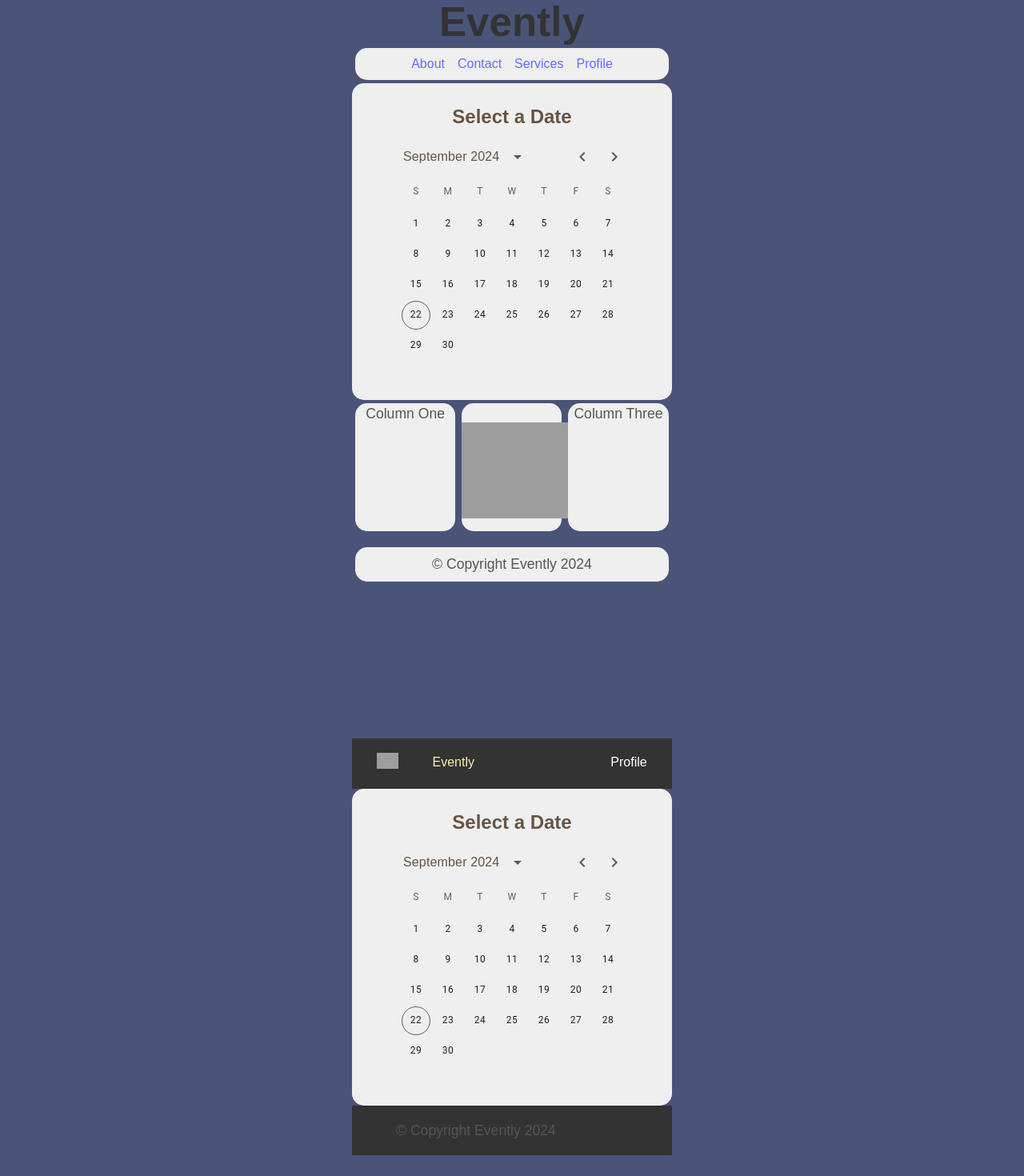
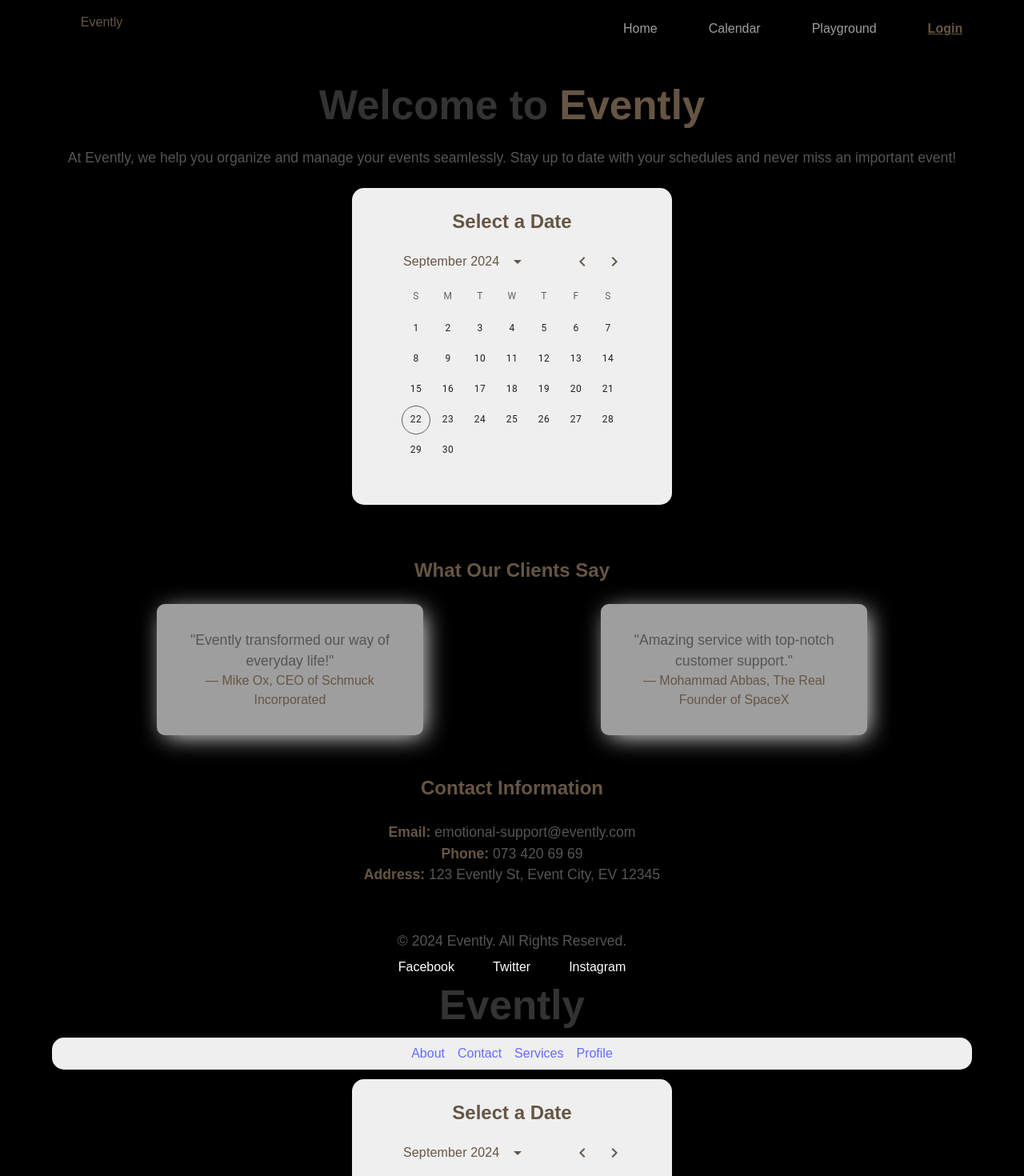
Before and after one commit to mowaab/Online-Event-Scheduling, a React app in the folder EventlyApp/: page /playground in a window 1280 px wide. Shown: the top 1470 px of the page at 80% size. Built offline with nearby package versions, Linux system fonts and the light colour scheme; grey boxes are pictures that could not be loaded; the HTML template or start-up script is replaced by a standard one.

Commit message:
Frontend edits

```diff
--- a/EventlyApp/src/App.jsx
+++ b/EventlyApp/src/App.jsx
@@ -6,7 +6,6 @@ import Homepage from './View/Homepage';
 import Calender from './View/Calender';
 
 import Playground from './View/Playground';
-import Dashboard from './View/Dashboard';
 
 function App() {
 
@@ -20,7 +19,6 @@ function App() {
           <Route path="/login" element={<Login />} />
           <Route path="/calender" element={<Calender />} />
 
-          <Route path="/dashboard" element={<Dashboard />} />
           <Route path="/playground" element={<Playground />} />
 
         </Routes>
--- a/EventlyApp/src/View/Calender.css
+++ b/EventlyApp/src/View/Calender.css
@@ -14,7 +14,7 @@ body {
   padding: 0 10px;
   justify-content: center;
   min-height: 100vh;
-  background: #4a5478 !important; /* Background Color for APP */
+  background: #000000 !important; /* Background Color for APP */
 }
 
 .container {
@@ -92,37 +92,3 @@ body {
 .event-form .btn:hover {
   background-color: #0056b6;
 }
-
-/* Events list styling */
-.events-list {
-  margin-top: 20px;
-  background-color: #f7f7f7; /* Light background for contrast */
-  padding: 15px;
-  border-radius: 10px;
-  box-shadow: 0px 4px 6px rgba(0, 0, 0, 0.1); /* Adding a soft shadow */
-  color: #333; /* Dark text color for better readability */
-}
-
-.events-list h3 {
-  color: #3e7297; /* Match the theme color for the header */
-  margin-bottom: 10px;
-}
-
-.events-list ul {
-  list-style-type: none;
-  padding-left: 0;
-}
-
-.events-list li {
-  margin-bottom: 10px;
-  padding: 10px;
-  border-bottom: 1px solid #ddd; /* Add a subtle separator between events */
-}
-
-.events-list li:last-child {
-  border-bottom: none; /* Remove border from the last item */
-}
-
-.events-list strong {
-  color: #000; /* Make labels bold and black for visibility */
-}
--- a/EventlyApp/src/View/Homepage.css
+++ b/EventlyApp/src/View/Homepage.css
@@ -22,7 +22,11 @@ p {
 }
 
 .navbar .logo {
+<<<<<<< Updated upstream
   color: rgb(158, 158, 158);
+=======
+  color: rgb(158, 158, 158);
+>>>>>>> Stashed changes
   font-size: 2rem;
   margin-left: 2rem;
 
--- a/EventlyApp/src/View/Playground.jsx
+++ b/EventlyApp/src/View/Playground.jsx
@@ -1,4 +1,6 @@
 import React from 'react';
+import { Link } from 'react-router-dom';
+
 import { LocalizationProvider } from '@mui/x-date-pickers/LocalizationProvider';
 import { AdapterDayjs } from '@mui/x-date-pickers/AdapterDayjs';
 import { DateCalendar } from '@mui/x-date-pickers/DateCalendar';
@@ -12,10 +14,92 @@ const goToProfile = () => {
     navigate('/profile');
   };
   */
+
+  const Navbar = () => (
+    <nav className="navbar">
+      <div className="logo">Evently</div>
+      <ul className="nav-links">
+
+        <li><Link to="/">Home</Link></li>
+        <li><Link to="/calender">Calendar</Link></li>
+        <li><Link to="/playground">Playground</Link></li>
+        <li><Link to="/login"><strong><u>Login</u></strong></Link></li>
+      </ul>
+    </nav>
+  );
+
+
+  const Features = () => (
+    <section className="features">
+
+      <h1>Welcome to <strong>Evently</strong></h1> <br />
+      <p>
+        At Evently, we help you organize and manage your events seamlessly.
+        Stay up to date with your schedules and never miss an important event!
+      </p> <br />
+
+      <div className="container1">
+        <br/>
+        <h2 className="header1">Select a Date</h2>
+        <LocalizationProvider dateAdapter={AdapterDayjs}>
+        <DateCalendar />
+        </LocalizationProvider>
+        </div>
+
+    </section>
+  );
+
+  const Testimonials = () => (
+    <section className="testimonials">
+      <h2>What Our Clients Say</h2> <br />
+      <div className="testimonial-grid">
+        <div className="testimonial-item">
+          <p>"Evently transformed our way of everyday life!"</p>
+          <span>— Mike Ox, CEO of Schmuck Incorporated</span>
+        </div>
+        <div className="testimonial-item">
+          <p>"Amazing service with top-notch customer support."</p>
+          <span>— Mohammad Abbas, The Real Founder of SpaceX</span>
+        </div>
+      </div>
+
+      <br /><br />
+      <h2>Contact Information</h2>
+      <br />
+      <p><strong>Email:</strong> emotional-support@evently.com</p>
+      <p><strong>Phone:</strong> 073 420 69 69</p>
+      <p><strong>Address:</strong> 123 Evently St, Event City, EV 12345</p>
+      <br />
+    </section>
+  );
+
+
+  const Footer = () => (
+    <footer>
+      <div className="footer-content">
+        <p>&copy; {new Date().getFullYear()} Evently. All Rights Reserved.</p>
+        <ul className="social-links">
+          <li><a href="https://facebook.com">Facebook</a></li>
+          <li><a href="https://twitter.com">Twitter</a></li>
+          <li><a href="https://instagram.com">Instagram</a></li>
+        </ul>
+      </div>
+    </footer>
+  );
+
+
 const SetupPage = () => {
   return (
     <div>
-        <div id="header">
+      <div className="homepage">
+        <Navbar />
+        <Features />
+        <Testimonials />
+        <Footer />
+      </div>
+
+
+      <div id="header">
 
 			<h1>Evently</h1>
 			<div id="nav">
@@ -81,7 +165,7 @@ const SetupPage = () => {
         <h2 className="header1">Select a Date</h2>
         <LocalizationProvider dateAdapter={AdapterDayjs}>
         <DateCalendar />
-      </LocalizationProvider>
+        </LocalizationProvider>
         </div>
 
 
```
Also changed, not shown: EventlyApp/src/Useless/Dashboard.css (renamed from EventlyApp/src/View/Dashboard.css), EventlyApp/src/Useless/Dashboard.jsx (renamed from EventlyApp/src/View/Dashboard.jsx), EventlyApp/src/Useless/Profiles.jsx (added), EventlyApp/src/assets/logo.png (added).
